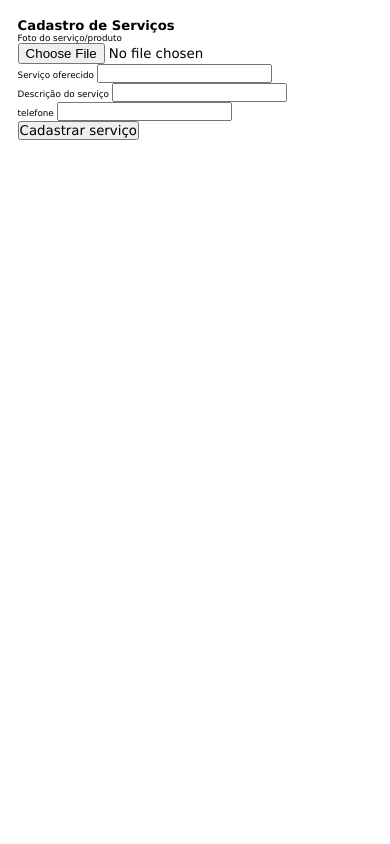
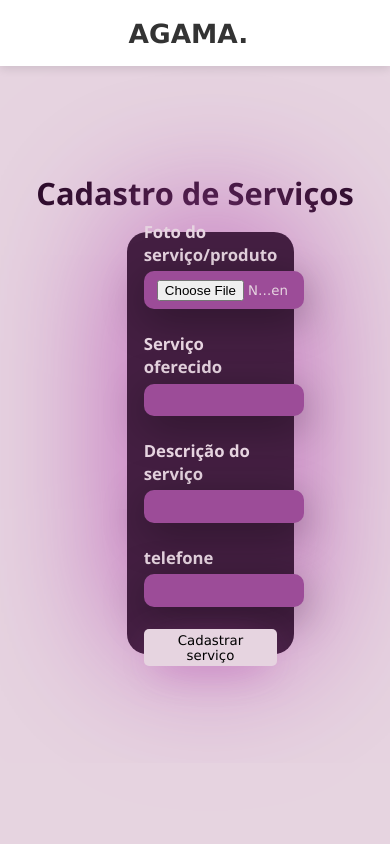
Before and after one commit to Hunterspinola/tcc, a PHP site: page /tcc/cadastro-servicos.php in a window 390 px wide. Run offline with PHP 8.4, Linux system fonts and the light colour scheme.

Commit message:
dias de luta

```diff
--- /dev/null
+++ b/cadastro-servico.css
@@ -0,0 +1,401 @@
+* {
+    margin: 0;
+    padding: 0;
+    font-family: Verdana, Geneva, Tahoma, sans-serif;
+    outline: none;
+    text-decoration: none;
+    transition: .2s linear;
+  }
+
+  html {
+    font-size: 62.5%;
+    scroll-behavior: smooth;
+    scroll-padding-top: 6rem;
+    overflow-x: hidden;
+  }
+
+
+  section {
+    padding: 2rem 9%;
+  }
+
+
+  body {
+    box-sizing: border-box;
+    width: 100%;
+    height: 100vh;
+    display: flex;
+    justify-content: center;
+    align-items: center;
+    background: #E6D4E0;
+  }
+  /*---------------INICIO MENU------------*/
+
+  header {
+    position: fixed;
+    top: 0;
+    left: 0;
+    right: 0;
+    background-color: #ffffff;
+    padding: 2rem 9%;
+    display: flex;
+    align-items: center;
+    justify-content: space-between;
+    z-index: 1000;
+    box-shadow: 0 .5rem 1rem rgba(0, 0, 0, .1);
+  }
+
+  header .logo {
+    font-size: 3rem;
+    color: #333;
+    font-weight: bolder;
+  }
+
+
+  header .logo span {
+    color: var(--roxo);
+  }
+
+
+  header .navbar a {
+    font-size: 2rem;
+    padding: 0 1.5rem;
+    color: #1b0c1a;
+  }
+
+
+  header .navbar a:hover {
+    color: var(--roxo);
+  }
+
+
+  header .icons a {
+    font-size: 2.5rem;
+    color: #333;
+    margin-left: 1.5rem;
+  }
+
+
+  header .icons a:hover {
+    color: var(--roxo);
+  }
+
+
+  header #risquinhos {
+    display: none;
+  }
+
+
+  header .fa-bars {
+    font-size: 3rem;
+    color: #333;
+    border-radius: .5rem;
+    padding: .5rem 1.5rem;
+    cursor: pointer;
+    display: none;
+  }
+
+  /*----------------------------------------------FIM MENU--------------------------------------*/
+
+  /* ---------------------------------- INICIO CADASTRO QUESTIONS ----------------------------- */
+
+  section{
+    width: 35%;
+    height: 50vh;
+    display: flex;
+
+  }
+  .title{
+    font-family: 'Segoe UI', Tahoma, Geneva, Verdana, sans-serif;
+    font-size: 3.5rem;
+    color: #290A27;
+    font-weight: bold;
+
+    text-align: center;
+  }
+  .principalbox{
+    width: 84%;
+    display: flex;
+    justify-content: center;
+    align-items: center;
+    flex-direction: column;
+    background-color: #441F42;
+    border-radius: 20px;
+    padding: 3rem;
+    box-shadow: 0px -10px 150px #b957b4;
+  }
+
+  .buton-entrar{
+  display: flex;
+  align-items: center;
+  }
+  .input-gruop{
+    display: flex;
+    flex-wrap: wrap;
+    justify-content: space-between;
+    padding: 1rem 0;
+    width: 95%;
+  }
+  .input-box{
+    display: flex;
+    flex-direction: column;
+    margin-bottom: 2rem;
+  }
+  .input-box input{
+    margin: 0.6rem 0;
+    padding: 1rem 1.5rem;
+    border: none;
+    width: 100%;
+    border-radius: 10px;
+    background-color: #9c4c98;
+    box-shadow: 0px 10px 40px #00000056;
+    color: #E6D4E0;
+  }
+  .input-box input:hover{
+    background-color: #b957b4;
+  }
+  .input-box ::placeholder{
+    color: #e6d4e0a9;
+  }
+  .input-box label, .gender-title h6{
+    font-size: 1.5rem;
+    font-weight: 600;
+    color: #E6D4E0;
+    font-family: 'Segoe UI', Tahoma, Geneva, Verdana, sans-serif;
+  }
+  .input-box input ::placeholder{
+    color: #1b0c1a;
+  }
+  /* ------------------------------ SELECT ----------------------------- */
+
+  /* ------------------------------ FIM SELECT ----------------------------- */
+
+
+  /* ------------------------------ FIM LOGIN QUESTIONS ----------------------------- */
+
+  /* ------------ INICIO BOTÃO ------------------ */
+  .cadastro-buton button{
+    border: none;
+    background-color: #E6D4E0;
+    padding: 0.4rem 1rem;
+    border-radius: 5px;
+    cursor: pointer;
+    box-shadow: 0px 10px 40px -12px #b957b4;
+  }
+  .cadastro-buton  a{
+    text-decoration: none;
+    font-size: 2rem;
+    color: #290A27;
+    font-family: 'Segoe UI', Tahoma, Geneva, Verdana, sans-serif;
+  }
+
+  .cadastro-buton :hover{
+    background-color: #9c4c98;
+    color: #E6D4E0;
+  }
+
+  .volta-login a{
+    color: #9c4c98;
+    font-size: 1.5rem
+  }
+  .volta-login  :hover{
+    color: #E6D4E0;
+  }
+  /* ------------ FIM BOTÃO ------------------ */
+  @media (max-width: 1025px) {
+
+    body{
+      flex-direction: column
+    }
+  .left-cadastro{
+    width: 100%;
+    padding-top: 200px;
+  }
+  .form-header{
+    margin-top: 200 px;
+  }
+  .form{
+    height: 450px;
+    width: 100%;
+  }
+  .input-gruop{
+    width: 100%;
+  }
+  .container{
+    width: 80%;
+  }
+  }
+
+  @media (max-width: 992px) {
+    html {
+      font-size: 55%;
+    }
+
+    header {
+      padding: 2rem;
+    }
+
+    section {
+      padding: 2rem;
+    }
+
+    .main-login {
+      flex-direction: column;
+      padding: 1rem;
+    }
+
+    .card-login {
+      width: 350px;
+    }
+
+    .titulo {
+      margin-top: 70px;
+    }
+    .right-login{
+      width: 70%;
+    }
+
+  }
+
+  /* Para telas menores que 768px */
+  @media (max-width: 768px) {
+    header .fa-bars {
+      display: block;
+    }
+
+    header .navbar {
+      position: absolute;
+      top: 100%;
+      left: 0;
+      right: 0;
+      background-color: #eee;
+      border-top: 0.1rem solid rgba(0, 0, 0, 0.1);
+      clip-path: polygon(0 0, 100% 0, 100% 0, 0 0);
+    }
+
+    header #risquinhos:checked ~ .navbar {
+      clip-path: polygon(0 0, 100% 0, 100% 100%, 0 100%);
+    }
+
+    header .navbar a {
+      margin: 1.5rem;
+      padding: 1.5rem;
+      background: #fff;
+      border: 0.1rem solid rgba(0, 0, 0, 0.1);
+      display: block;
+    }
+
+    .titulo{
+      padding-top: 20px;
+
+
+    }
+    body{
+      flex-direction: column
+    }
+    .left-cadastro{
+     padding-top: 110px;
+     width: 100%;
+     height: 30vh;
+    }
+   .left-cadastro-imagem{
+    width: 50vw;
+   }
+   .form{
+    margin-top: 130px;
+    height: 550px;
+    width: 100%;
+   }
+   .form-header h1{
+
+    color: #483942;
+  }
+  .volta-login a {
+    color: #9c4c98;
+    font-size: 1.7rem;
+
+  }
+  .input-box label, .gender-title h6 {
+    font-size: 1.9rem;
+  }
+  .left-cadastro h1{
+    padding-left: 10px;
+    padding-top: 0;
+  }
+  }
+
+  /* Para telas menores que 450px */
+  @media (max-width: 450px) {
+    .left-cadastro{
+      padding-top: 0;
+      padding-left: 10px;
+    }
+    .left-cadastro  h1{
+      padding-top: 0;
+    }
+    .form-header h1 {
+      font-size: 3.7rem;
+    }
+    .form-header{
+      display: block;
+    }
+    .volta-login{
+      padding-top: 10px;
+    }
+
+   .right-login{
+    width: 250px;
+   }
+   .form{
+    height: 600px;
+   }
+
+  }
+
+
+
+
+
+
+
+
+
+
+
+
+
+
+
+
+
+
+
+
+
+
+
+
+
+
+
+
+
+
+
+
+
+
+
+
+
+
+
+
+
+
+
+
+
+
+
+    /*Midia quer*/
--- a/cadastro-servicos.php
+++ b/cadastro-servicos.php
@@ -5,36 +5,54 @@
     <meta charset="UTF-8" />
     <meta http-equiv="X-UA-Compatible" content="IE=edge" />
     <meta name="viewport" content="width=device-width, initial-scale=1.0" />
-    <link rel="stylesheet" href="../css/style.css" />
-    <link rel="stylesheet" href="../css/cadastro.css" />
+    <link rel="stylesheet" href="cadastro-servico.css">
     <title>Cadastro de Serviços</title>
 </head>
+<body>
+    <!--------------------------------INICIO MENU-------------------->
+    <header>
+      <input type="checkbox" name="" id="risquinhos">
+        <label for="risquinhos" class="fas fa-bars"></label>
+        <a href="#" class="logo">AGAMA<span>.</span></a>
 
-<body>
+      <nav class="navbar">
+        <a href="#">voltar</a>
+      </nav>
 
+      <div class="icons">
+        <a href="#" class="fas fa-heart"></a>
+        <a href="#" class="fas fa-shopping-cart"></a>
+        <a href="login.html" class="fas fa-user"></a>
+      </div>
+    </header>
+    <!-- -----------------------------------------------------------FIM MENU---------------------------------------------------------------------------- -->
+    <div class="title">Cadastro de Serviços</div>
 <section>
-        <div class="principal box">
-            <h2>Cadastro de Serviços</h2>
+        <div class="principalbox">
             <form action="./cadastro-servicosExe.php" method="post"
                     enctype="multipart/form-data"><!--codificação para upload-->
-                <div>
+
+    <!-- ----------------------------------------------------INICIO CADASTRO SERVIÇOS QUESTIONS------------------------------------------------------------------- -->
+                <div class="input-box">
                     <label for="foto">Foto do serviço/produto</label>
-                    <input type="file" name="foto" id="foto" accept="image/*"/>
+                    <input class="foto" type="file" name="foto" id="foto" accept="image/*"/>
                 </div>
-                <div>
+                <div class="input-box">
                     <label for="titulo">Serviço oferecido</label>
                     <input type="text" name="titulo" id="titulo" />
                 </div>
-                <div>
+                <div class="input-box">
                     <label for="texto">Descrição do serviço</label>
                     <input type="text" name="texto" id="texto" />
                 </div>
-                <div>
+                <div class="input-box">
                     <label for="telefone">telefone</label>
                     <input type="text" name="telefone" id="telefone" />
                 </div>
-
+    <!-- ----------------------------------------------------FIM CADASTRO SERVIÇOS QUESTIONS------------------------------------------------------------------- -->
+                <div class="cadastro-buton">
                 <button type="submit">Cadastrar serviço</button>
+                </div>
             </form>
         </div>
     </section>
--- a/cadastro-usuario.html
+++ b/cadastro-usuario.html
@@ -5,7 +5,7 @@
 <head>
   <meta charset="UTF-8">
   <meta name="viewport" content="width=device-width, initial-scale=1.0">
-  <link rel="stylesheet" href="cadastro-cliente.css">
+  <link rel="stylesheet" href="cadastro-usuario.css">
   <link rel="stylesheet" href="https://cdnjs.cloudflare.com/ajax/libs/font-awesome/6.5.2/css/all.min.css ">
   <title>cadastro</title>
 </head>
--- a/cadastro.html
+++ b/cadastro.html
@@ -45,7 +45,7 @@
 
 
         <!--<a href="cadastro-cliente.html" class="btn" align="center" >Cliente</a>-->
-        <a href="cadastro-profissional.php" class="btn" align="center" >Cadastre-se aqui</a>
+        <a href="cadastro-usuario.html" class="btn" align="center" >Cadastre-se aqui</a>
 
     </div>
   </div>
--- a/index.php
+++ b/index.php
@@ -33,7 +33,7 @@
             <a href="#avaliaçao">Avaliações</a>
             <a href="#contato">Contato</a>
             <a href="login.html">Entrar</a>
-            <a href="pagprincipal.html">Teste</a>
+            <a href="cadastro-servicos.php">Teste</a>
         </nav>
 
 
```
